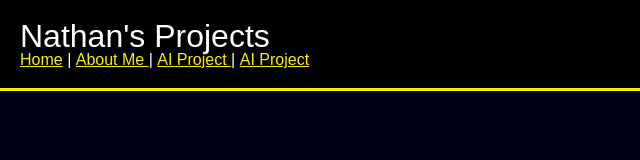
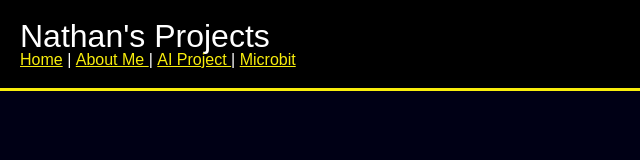
Before and after one commit to natwoen/natwoensite, a website: page microbit.html in a window 1280 px wide. Shown: the full height of the page, 0-640 px from the left. Drawn offline with Linux system fonts and the light colour scheme.

Commit message:
Update microbit.html

```diff
--- a/microbit.html
+++ b/microbit.html
@@ -19,7 +19,7 @@
           <li>|</li>
           <li><a class="links" href="AIproject.html"> AI Project </a></li>
           <li>|</li>
-          <li><a class="links" href="microbit.html"> AI Project </a></li>
+          <li><a class="links" href="microbit.html"> Microbit </a></li>
         </ul>
       </nav>
     </header>
```
